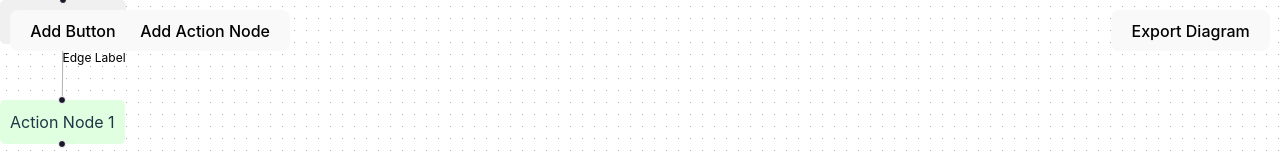
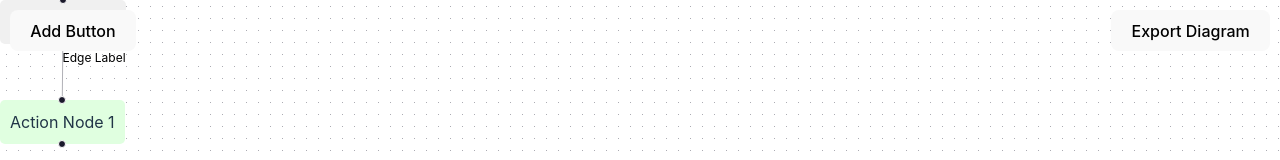
Before and after one commit to shahar-dagan/durhack2024, a React (Vite) app in the folder frontend/: page / in a window 1280 px wide. Shown: the top 160 px of the page. Built offline with nearby package versions, Linux system fonts and the light colour scheme.

Commit message:
Removed one button to make simpler

```diff
--- a/frontend/src/App.jsx
+++ b/frontend/src/App.jsx
@@ -204,10 +204,7 @@ export default function App() {
   return (
     <div style={{ width: '100vw', height: '100vh' }}>
       <button onClick={addButtonNode} style={{ position: 'absolute', zIndex: 10, top: '10px', left: '10px' }}>
-        Add Button Node
-      </button>
-      <button onClick={addActionNode} style={{ position: 'absolute', zIndex: 10, top: '10px', left: '120px' }}>
-        Add Action Node
+        Add Button
       </button>
       <button onClick={exportDiagram} style={{ position: 'absolute', zIndex: 10, top: '10px', right: '10px' }}>
         Export Diagram
```
